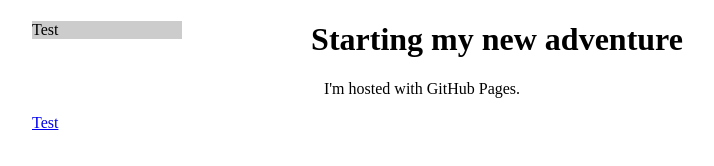
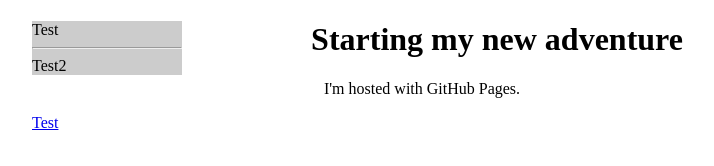
Before and after one commit to Wassermage/wassermage.github.io, a plain HTML site: page index.html in a window 1280 px wide. Shown: the whole page, without its empty margins (218-932 px from the left). Drawn offline with Linux system fonts and the light colour scheme.

Commit message:
Update index.html

```diff
--- a/index.html
+++ b/index.html
@@ -8,7 +8,11 @@
 </head>
 <body>
 	<div id="top">
-		<div id="MENU">Test</div>
+		<div id="MENU">
+			Test<br />
+			<hr />
+			Test2
+		</div>
 		<center>
 			<h1>Starting my new adventure</h1>
 			<p>I'm hosted with GitHub Pages.</p>
```
